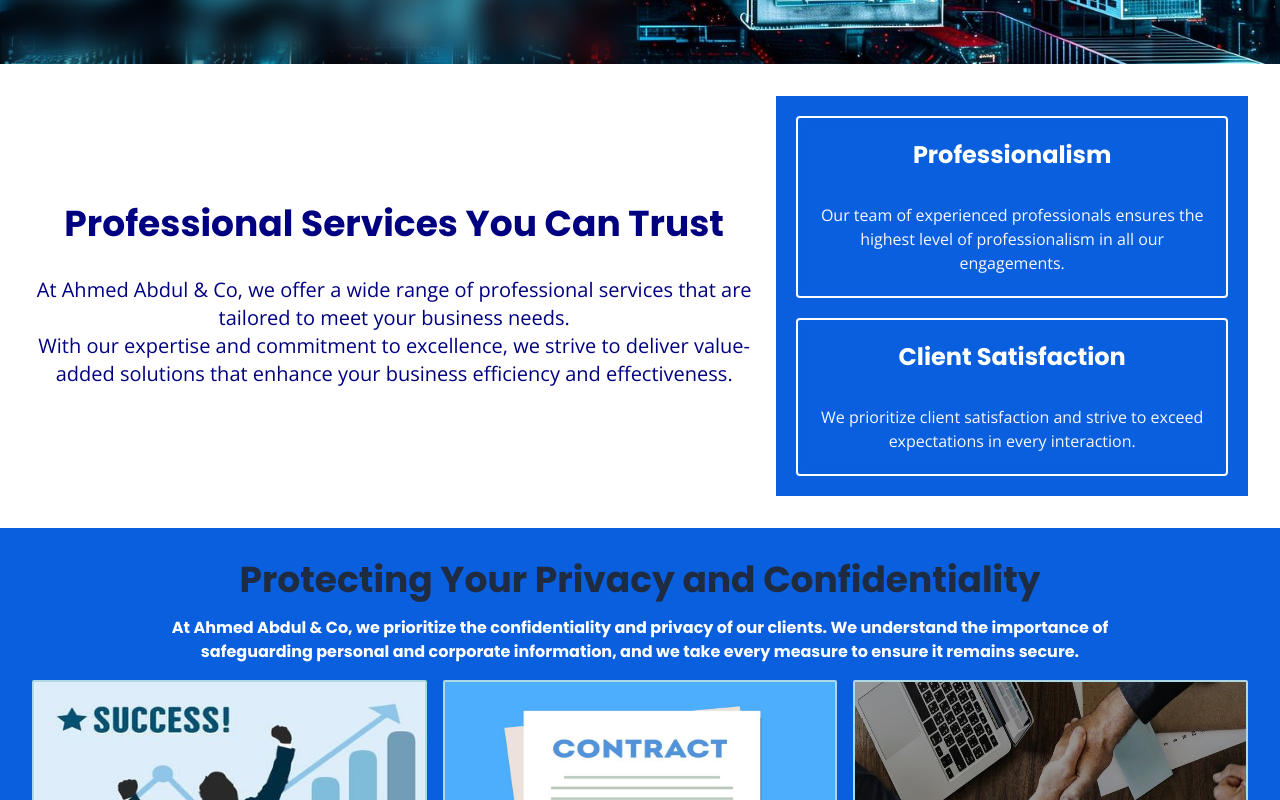
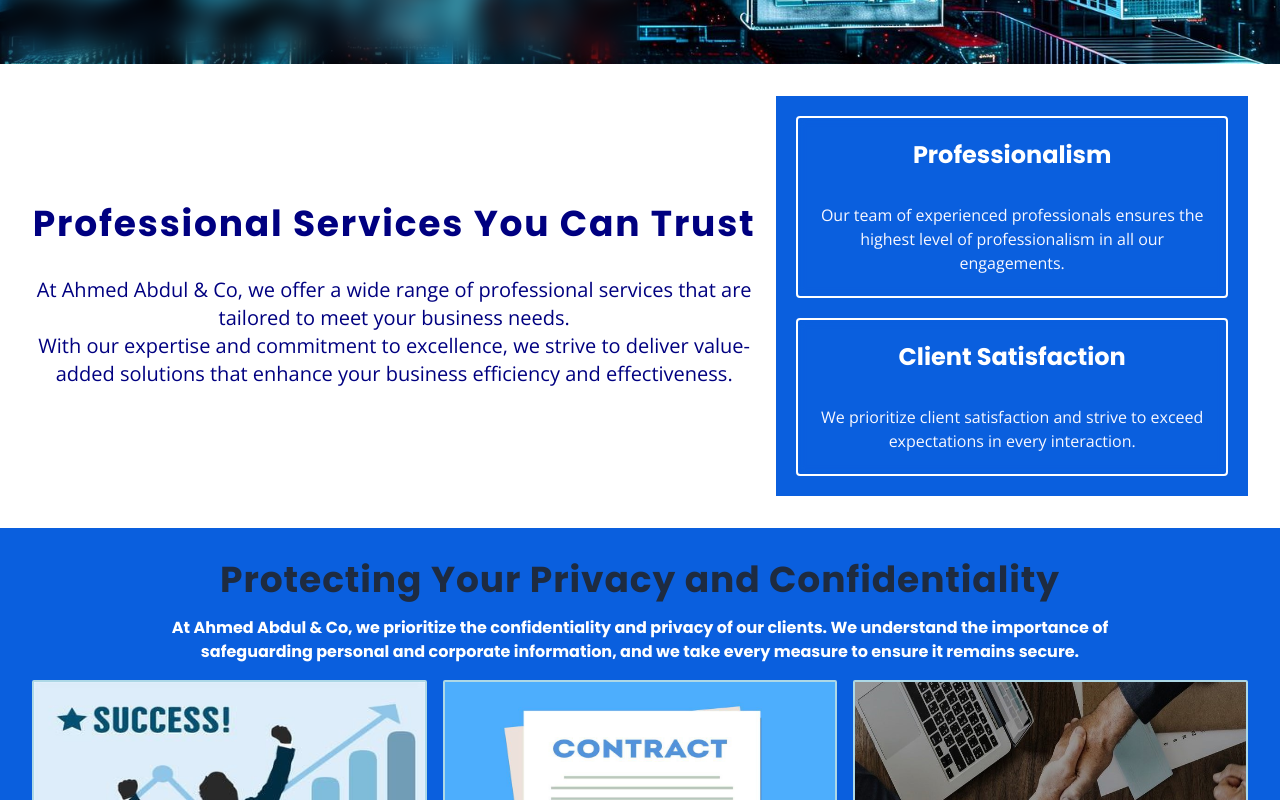
Before and after one commit to Adnan0-IM/Ahmed-Abdul-co, a React (Vite) app: page / in a window 1280 px wide. Shown: the part 529-1329 px from the top of the page. Built offline with nearby package versions, Linux system fonts and the light colour scheme.

Commit message:
fix: Enhance text tracking for improved readability in Home component

```diff
--- a/src/pages/Home.tsx
+++ b/src/pages/Home.tsx
@@ -19,7 +19,7 @@
       <section className="   text-[#eaf0f7] text-center bg-white ">
         <div className="container lg:px-8 mx-auto px-4 flex py-8 flex-col sm:flex-row justify-between items-center gap-5">
           <div>
-            <h1 className="text-[navy] text-3xl px-4 sm:px-0 md:text-4xl font-bold">
+            <h1 className="text-[navy] text-3xl tracking-wider px-2 sm:px-0 md:text-4xl font-bold">
               Professional Services You Can Trust
             </h1>
             <p className="text-[navy] text-lg md:text-xl mt-8">
@@ -55,7 +55,7 @@
       <section className="   bg-[#0a5fde]   ">
         <div className="container lg:px-8 mx-auto py-8 px-4 text-white text-center flex flex-col max-lg:flex-col min-lg:flex-row  gap-4 p-4 justify-center items-center">
           <div className="max-w-3/6">
-            <h1 id="privacy" className="text-3xl md:text-4xl text-[#1e2b40] font-bold ">
+            <h1 id="privacy" className="text-3xl tracking-wide md:text-4xl text-[#1e2b40] font-bold ">
               Protecting Your Privacy and Confidentiality
             </h1>
             <h4 className="font-bold mt-4 max-w-5xl">
```
